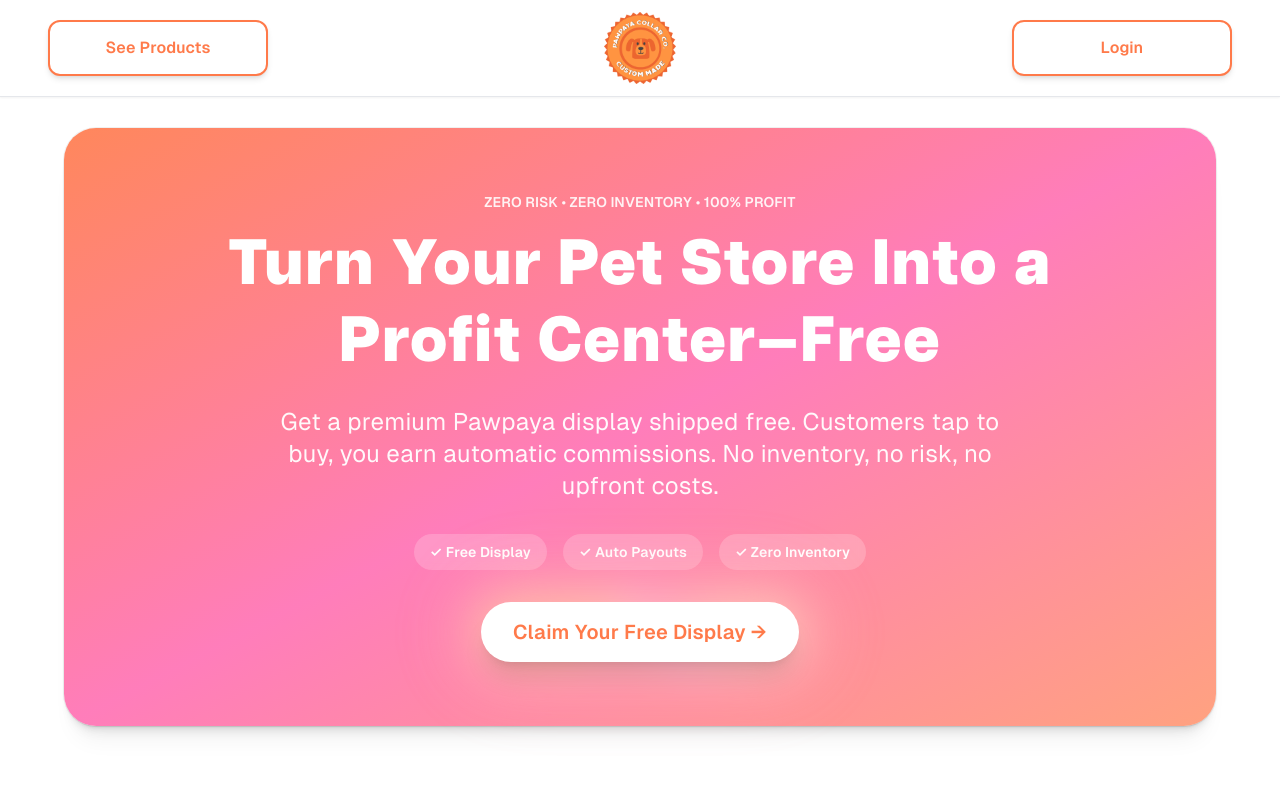
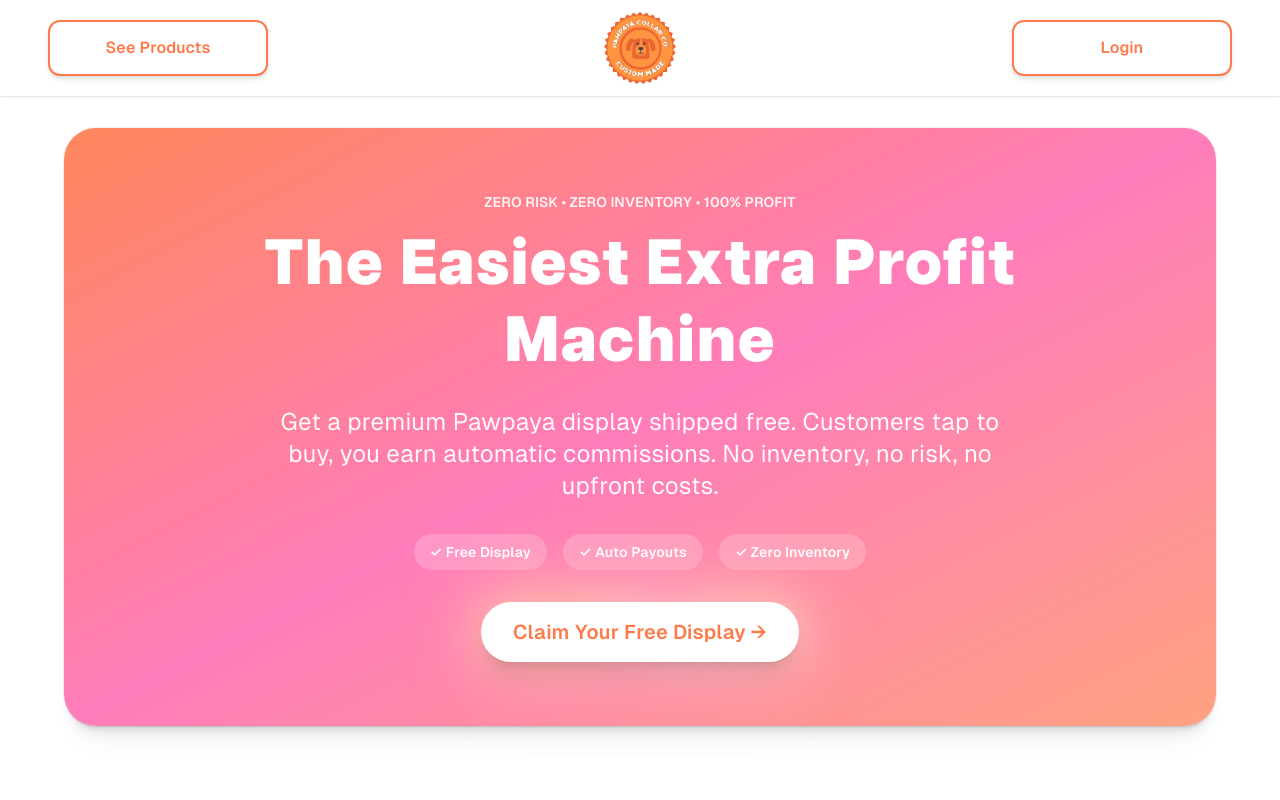
Before and after one commit to pawpayaco/tapify-marketplace, a Next.js app: page / in a window 1280 px wide. Shown: the top 800 px of the page. Built offline with nearby package versions, Linux system fonts and the light colour scheme; no server answers.

Commit message:
Sync latest UID and Priority Display fixes

```diff
--- a/pages/index.js
+++ b/pages/index.js
@@ -141,7 +141,7 @@
 
               {/* Main heading */}
               <h1 className="text-2xl sm:text-3xl md:text-5xl lg:text-6xl font-bold mb-3 sm:mb-4 md:mb-6 px-1 sm:px-2 leading-tight">
-                Turn Your Pet Store Into a Profit Center—Free
+                The Easiest Extra Profit Machine
               </h1>
 
               {/* Subheader */}
```
